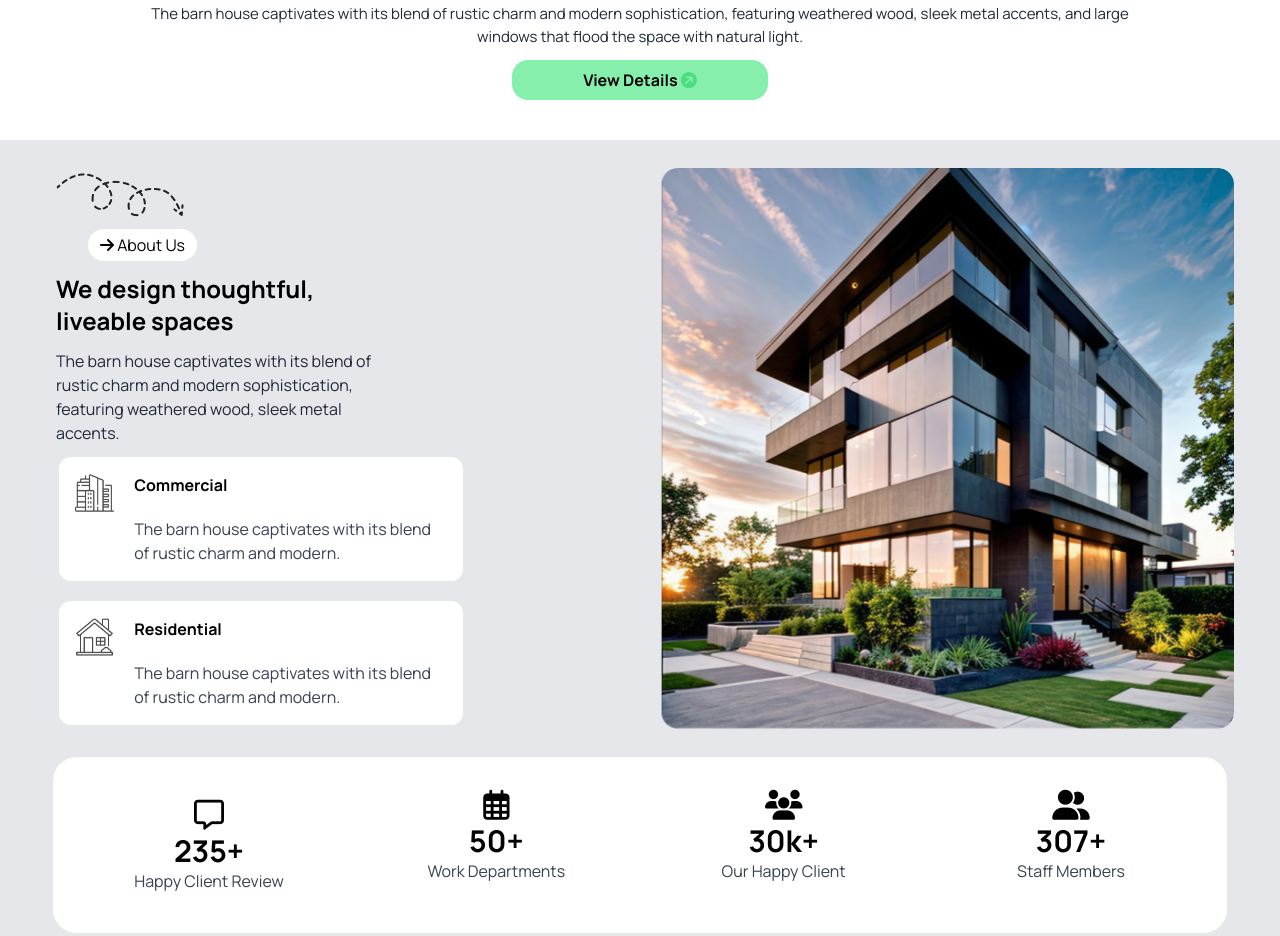
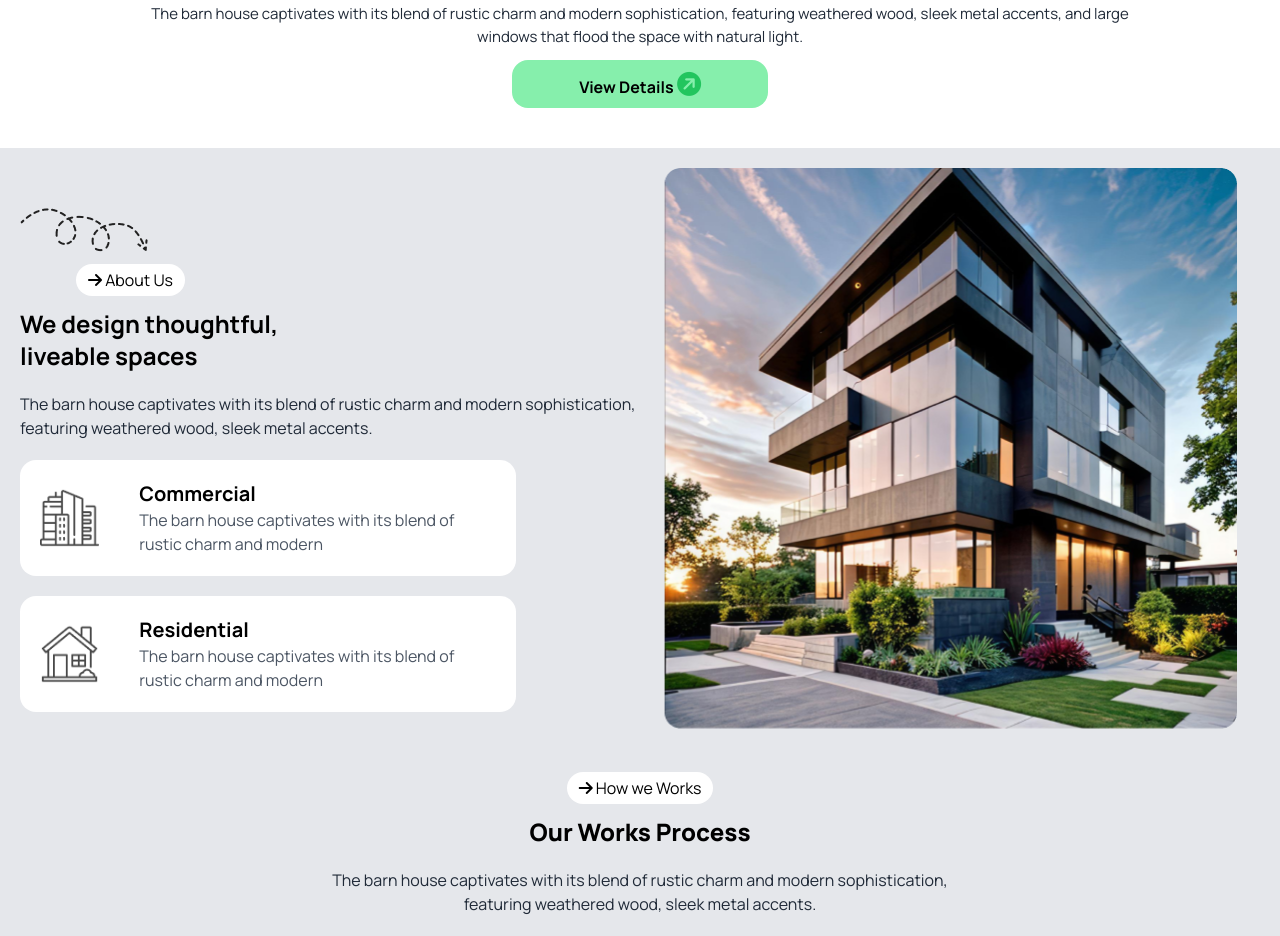
Before and after one commit to spidergroupcm/Assignment3, a plain HTML site: page index.html in a window 1280 px wide. Shown: the part 511-1447 px from the top of the page. Drawn offline with nearby package versions, Linux system fonts and the light colour scheme.

Commit message:
Final Correction

```diff
--- a/index.html
+++ b/index.html
@@ -60,7 +60,7 @@
       <div class="hidden md:flex gap-3 justify-between items-center">
         <i class="fas fa-search text-gray-700"></i>
         <i class="fas fa-shopping-cart text-gray-700"></i>
-        <button class="bg-green-400 py-1 px-2 rounded-2xl">
+        <button class="bg-green-500 py-1 px-2 rounded-2xl">
          <span class="text-black font-bold">Book Consult</span> <i class="fas fa-arrow-circle-right -rotate-45 text-black text-2xl"></i>
         </button>
       </div>
@@ -73,7 +73,7 @@
 
 <section class="bg-white">
   <div class="container mx-auto justify-center items-center">
-    <div class="container mx-auto w-2/3 md:1/2 justify-center items-center">
+    <div class="container mx-auto w-1/2 justify-center items-center">
       <img class="mx-auto" src="assets/banner.png" alt="">
       </div>
       <div class="container mx-auto">
@@ -82,7 +82,7 @@
         <div class="w-4/5 container mx-auto md:mx-auto md:w-1/5">
 
           <button class=" container mx-auto mb-10 mt-3 px-3 py-2 bg-green-300 rounded-2xl text-black font-bold ">View Details
-            <i class="fas fa-arrow-circle-right -rotate-45 text-green-400 text-"></i>
+            <i class="fas fa-arrow-circle-right -rotate-45 text-green-500 text-2xl"></i>
             </button>
           </div>
         </div>
@@ -92,115 +92,74 @@
 
 
 
-<section class=" bg-gray-200 p-2 md:flex md:justify-center md:items-center">
+<section class="bg-gray-200 w-full flex flex-col md:flex-row items-center md:items-start pt-5 pl-5 pr-5 pb-5">
 
-<!-- left Side -->
+<!-- Left Side -->
+ <div class="bg-gray-200 px-5 md:p-0 md:w-1/2 w-full flex flex-col justify-center items-center md:items-start">
 
-  <div class="container mx-auto md:w-1/2">
+  <!-- Component 1 -->
 
-
-    <div>
-
-     <div class="hidden md:block md:mx-12">
+  <div class="hidden md:block  mt-10">
     <img src="assets/Vector.png" alt="">
      </div>
 
+<!-- Component 2 -->
 
-       <div class=" flex justify-center md:justify-start md:mx-20 items-center">
-
-        <button class="mt-3 mb-3 bg-white px-3 py-1 text-black rounded-2xl">
+<button class="mt-3 mb-3 md:ml-14 bg-white px-3 py-1 text-black rounded-2xl">
   <i class="fa-solid fa-arrow-right"></i>   <span>About Us</span>
 </button>
 
-       </div>
+<!-- Component 3 -->
 
+<h1 class="text-black font-bold text-2xl">We design thoughtful,</h1>
+<h1 class="text-black font-bold text-2xl mb-5"> liveable spaces</h1>
 
-       <h1 class="text-center md:text-left md:mx-12 text-black font-bold text-2xl">We design thoughtful, <br> liveable spaces</h1>
-
-       <p  class=" w-4/5 md:w-1/2  container mx-auto md:mx-12 mt-3 mb-3 text-center md:text-left text-gray-800 ">The barn house captivates with its blend of rustic charm and modern sophistication, featuring weathered wood, sleek metal accents.</p>
+<div>
+<p  class="text-gray-800 text-center md:text-left">The barn house captivates with its blend of rustic charm and modern sophistication, featuring weathered wood, sleek metal accents.</p>
 
 </div>
 
 <!-- card-1 -->
 
-    <section class="md:w-4/5 md:text-left">
-
-     <div class="w-4/5 container mx-auto flex p-4 gap-5 bg-white rounded-xl">
-    <div>
+<div class="bg-white md:w-4/5 w-11/12 flex flex-row mt-5 rounded-2xl">
+  <div class="w-1/5 flex items-center p-5">
  <img src="assets/commercial.png" alt="">
 </div>
-
-<div>
-  <h1 class="text-black  font-bold"> Commercial</h1>
-  <p class="text-gray-700 mt-5">The barn house captivates with its blend of rustic charm and modern.</p>
+ <div class="w-9/12 p-5">
+<h1 class="text-black font-bold text-xl">Commercial</h1>
+    <p class="text-gray-600">The barn house captivates with its blend of rustic charm and modern</p>
  </div>
 </div>
-    </section>
 
-<!-- Card-2 -->
+<!-- Card 2 -->
+
+<div class="bg-white md:w-4/5 w-11/12 flex flex-row mt-5 mb-5 rounded-2xl">
+  <div class="w-1/5 flex items-center p-5">
+ <img src="assets/residential.png" alt="">
+</div>
+ <div class="w-9/12 p-5">
+<h1 class="text-black font-bold text-xl">Residential</h1>
+    <p class="text-gray-600">The barn house captivates with its blend of rustic charm and modern</p>
+ </div>
+</div>
 
 
-<section class="md:w-4/5 mt-5">
-  <div class="w-4/5 container mx-auto flex p-4 gap-5 bg-white rounded-xl">
- <div>
-<img src="assets/residential.png" alt="">
- </div>
-
-<div>
-<h1 class="text-black  font-bold">Residential </h1>
-<p class="text-gray-700 mt-5">The barn house captivates with its blend of rustic charm and modern.</p>
-</div>
-  </div>
- </section>
 
 </div>
 
+
+
 <!-- Right Side -->
- <div class="md:w-1/2">
-<div class="container mx-auto p-5">
+ <div class="bg-gray-200 md:w-1/2 w-full flex justify-center items-center ">
+
 <img src="assets/Rectangle.png" alt="">
+
  </div>
- </div>
+
 </section>
 
 
 
-<section class="bg-gray-200 ">
-
-<div class=" w-11/12 md:mx-auto container mx-auto justify-between items-center bg-white rounded-3xl p-5 grid grid-cols-1 md:grid-cols-4 gap-4 text-center p-4">
-
-  <div class="flex flex-col items-center mt-5 mb-5">
-
-    <i class="fa-regular fa-message text-3xl text-black"></i>
-    <span class="text-3xl font-bold text-black">235+</span>
-    <span class="text-gray-700">Happy Client Review</span>
-
-  </div>
-
-  <div class="flex flex-col items-center mb-5">
-    <i class="fa-regular fa-calendar-days text-3xl text-black"></i>
-    <span class="text-3xl font-bold text-black">50+</span>
-    <span class="text-gray-700">Work Departments</span>
-  </div>
-
-  <div class="flex flex-col items-center mb-5">
-
-    <i class="fa-solid fa-users text-3xl text-black"></i>
-    <span class="text-3xl font-bold text-black">30k+</span>
-    <span class="text-gray-700">Our Happy Client</span>
-
-  </div>
-
-  <div class="flex flex-col items-center mb-5">
-    <i class="fa-solid fa-user-group text-3xl text-black"></i>
-    <span class="text-3xl font-bold text-black">307+</span>
-    <span class="text-gray-700">Staff Members</span>
-  </div>
-
-</div>
-
-
-</section>
 
 
 <!-- Our Works Process -->
```
Lines whose indentation alone changed are shown as unchanged.
